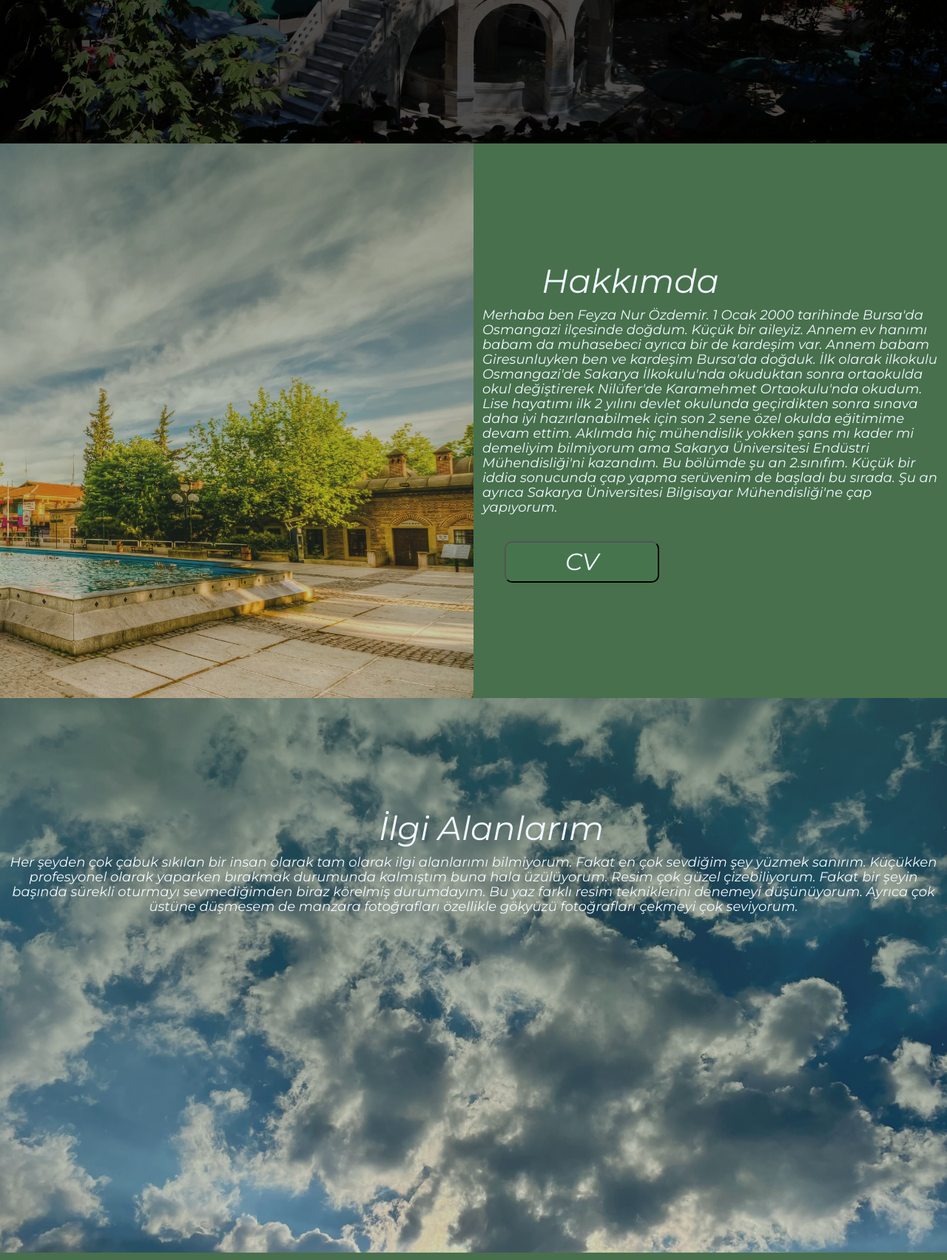
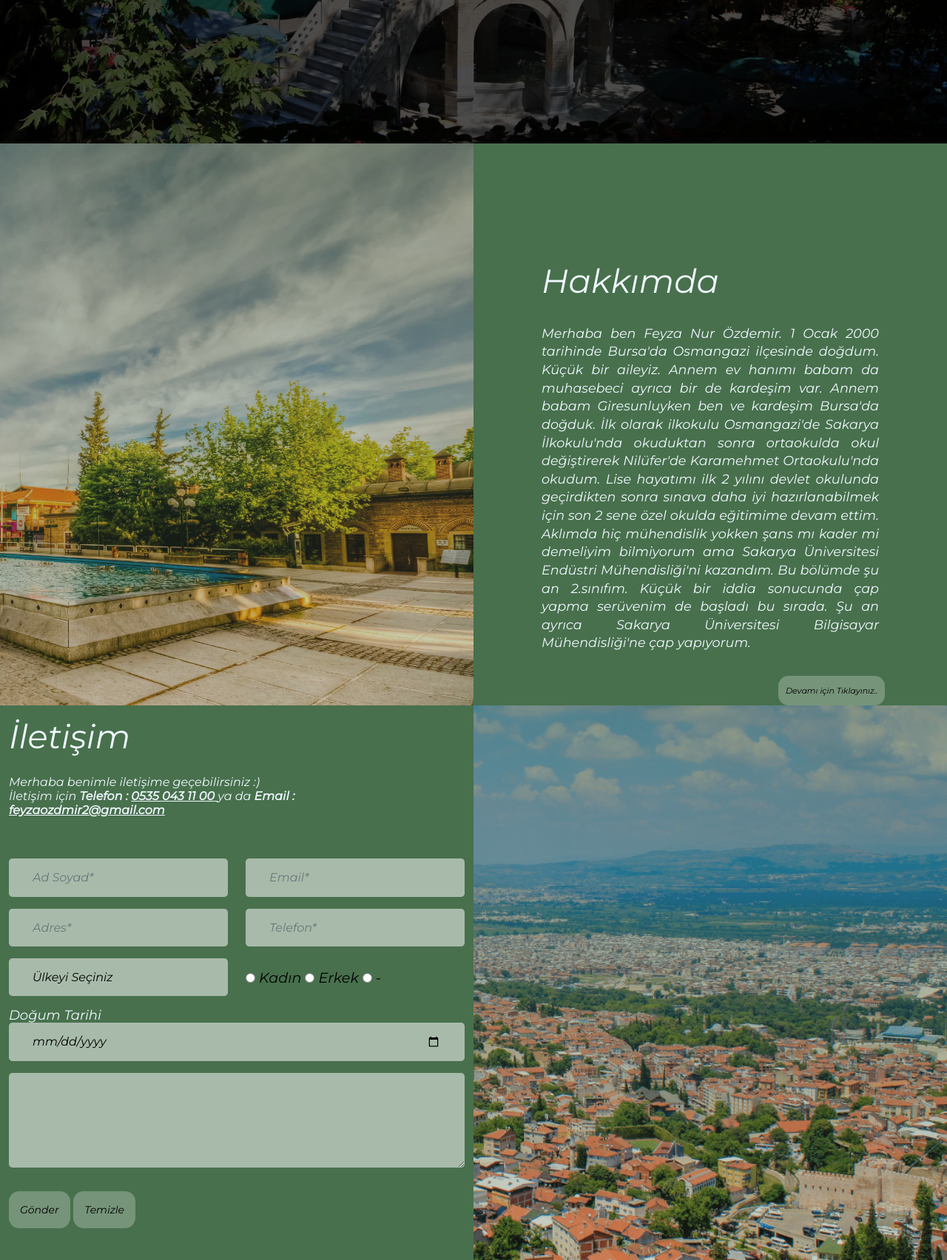
Before and after one commit to feyzaozdmir/Web-Teknolojileri, a PHP site: page / in a window 1280 px wide. Shown: the part 556-2260 px from the top of the page at 74% size. Run offline with PHP 8.4, Linux system fonts and the light colour scheme.

Commit message:
düzenleme
düzenleme

```diff
--- a/Proje/index.html
+++ b/Proje/index.html
@@ -40,7 +40,7 @@
                                 <div class="line"></div>
                             </li>
                             <li class="nav-item">
-                                <a class="nav-link" href="#">Hakkımda</a>
+                                <a class="nav-link" href="#about">Hakkımda</a>
                                 <div class="line"></div>
                             </li>
                             <li class="nav-item">
@@ -56,7 +56,7 @@
                                 <div class="line"></div>
                             </li>
                             <li class="nav-item">
-                                <a class="nav-link" href="#">İletişim</a>
+                                <a class="nav-link" href="#contact">İletişim</a>
                                 <div class="line"></div>
                             </li>
                             <li>
@@ -77,7 +77,7 @@
             <div class="col-xs-12 col-sm-6 col-lg-6 column-left">
 
             </div>
-            <div class="col-xs-12 col-sm-6 col-lg-6 column-rigt">
+            <div class="col-xs-12 col-sm-6 col-lg-6 column-right">
                 <h1 class="section-title">Hakkımda</h1>
                 <p class="paragraph">
                     Merhaba ben Feyza Nur Özdemir. 1 Ocak 2000 tarihinde Bursa'da
@@ -94,30 +94,133 @@
                     başladı bu sırada. Şu an ayrıca Sakarya Üniversitesi Bilgisayar
                     Mühendisliği'ne çap yapıyorum.
                 </p>
-                <button type="submit" class="cv-title">CV</button>
+                <button class="button"><span>Devamı için Tıklayınız.. </span></button>
             </div>
         </div>
     </div>
-    <div class="my-interets">
-        <div class="container-fluid" id="interets">
-            <div class= "row text-center">
-                <div class="">
-                    <h1 class="interets-section"> İlgi Alanlarım</h1>
-                    <p class="paragraph">
-                        Her şeyden çok çabuk sıkılan bir insan olarak tam olarak
-                        ilgi alanlarımı bilmiyorum. Fakat en çok sevdiğim şey yüzmek
-                        sanırım. Küçükken profesyonel olarak yaparken bırakmak
-                        durumunda kalmıştım buna hala üzülüyorum. Resim çok güzel
-                        çizebiliyorum. Fakat bir şeyin başında sürekli oturmayı
-                        sevmediğimden biraz körelmiş durumdayım. Bu yaz farklı resim
-                        tekniklerini denemeyi düşünüyorum. Ayrıca çok üstüne düşmesem de
-                        manzara fotoğrafları özellikle gökyüzü fotoğrafları çekmeyi çok
-                        seviyorum.
-                    </p>
+    <div class="container-fluid" id="contact">
+        <div class="row">
+            <div class="col-xs-12 col-sm-6 col-lg-6 contact-left">
+                <div class="text-left-block">
+                    <div class="left-center-text">
+                        <div class="left-center-part">
+                            <h2 class="contact-section">İletişim</h2>
+                            <p class="paragraph">
+                                Merhaba benimle iletişime geçebilirsiniz :) <br>
+                                İletişim için <strong>Telefon : </strong>
+                                <a href="#" class="phone-email-link"> 0535 043 11 00 </a>
+                                ya da <strong> Email : </strong>
+                                <a href="#" class="phone-email-link"> feyzaozdmir2@gmail.com </a>
+                            </p>
+
+                            <div class="row">
+                                <div class="col-xs-12 col-sm-12 col-lg-12">
+                                    <form action="index.html" id="contact-form" name="contact-form" method="POST"
+                                        data-name="Contact-form">
+                                        <div class="row">
+
+                                            <div class="col-xs-12 col-sm-6 col-lg-6">
+                                                <div class="form-group">
+                                                    <input type="text" id="name" class="form form-control"
+                                                        placeholder="Ad Soyad*" name="name" data-name="Ad Soyad "
+                                                        required>
+                                                </div>
+                                            </div>
+
+                                            <div class="col-xs-12 col-sm-6 col-lg-6">
+                                                <div class="form-group">
+                                                    <input type="email" id="email" class="form form-control"
+                                                        placeholder="Email*" name="email" data-name="Email" required>
+                                                </div>
+                                            </div>
+
+                                            <div class="col-xs-12 col-sm-6 col-lg-6">
+                                                <div class="form-group">
+                                                    <input type="text" id="adress" class="form form-control"
+                                                        placeholder="Adres*" name="adress" data-name="Adres" required>
+                                                </div>
+                                            </div>
+                                            <div class="col-xs-12 col-sm-6 col-lg-6">
+                                                <div class="form-group">
+                                                    <input type="tel" id="phone" class="form form-control"
+                                                        placeholder="Telefon*" name="phone" data-name="Telefon"
+                                                        required>
+                                                </div>
+                                            </div>
+
+                                            <div class="col-xs-12 col-sm-6 col-lg-6">
+                                                <div class="form-group">
+                                                    <select class="select form-control"
+                                                        aria-label="Default select example">
+                                                        <option selected>Ülkeyi Seçiniz</option>
+                                                        <option value="1">Türkiye</option>
+                                                        <option value="2">Almanya</option>
+                                                        <option value="3">Amerika Birleşik Devletleri</option>
+                                                        <option value="4">Fransa</option>
+                                                        <option value="5">Hollanda</option>
+                                                        <option value="6">İngiltere</option>
+                                                        <option value="7">İsveç</option>
+                                                        <option value="8">İtalya</option>
+                                                        <option value="9">Norveç</option>
+                                                        <option value="10">Polonya</option>
+                                                        <option value="11">Rusya</option>
+                                                    </select>
+                                                </div>
+                                            </div>
+
+                                            <div class="col-xs-12 col-sm-6 col-lg-6">
+                                                <div class="form-group">
+                                                    <div class="form-check">
+                                                        <input type="radio" name="gender"> Kadın
+                                                        <input type="radio" name="gender"> Erkek
+                                                        <input type="radio" name="gender"> -
+
+                                                    </div>
+
+                                                </div>
+                                            </div>
+
+                                            <div class="col-xs-12 col-sm-12 col-lg-12">
+                                                <div class="form-group">
+                                                    <label for="birthday">Doğum Tarihi</label>
+                                                    <input type="date" class="date form-control" id="birthday"
+                                                        class="form form-control" name="birthday">
+                                                </div>
+                                            </div>
+
+                                            <div class="col-xs-12 col-sm-12 col-lg-12">
+                                                <div class="form-group">
+                                                    <textarea id="text-aria" class="form textarea form-control"
+                                                        placeholder="Mesajınızı Yazınız.." name="message" data-name="Mesajınız "
+                                                        required>
+
+                                                    </textarea>
+                                                </div>
+
+                                            </div>
+
+                                            <div class="send-clear">
+                                                <button type="submit" onclick="alert('Gönderildi')" id="valid-form"
+                                                    class="send">Gönder</button>
+                                                <button type="reset" id="valid-form" class="clear">Temizle</button>
+                                            </div>
+
+
+
+                                        </div>
+                                    </form>
+                                </div>
+                            </div>
+
+
+                        </div>
+                    </div>
                 </div>
             </div>
+            <div class="col-xs-12 col-sm-6 col-lg-6 contact-right">
+
+            </div>
         </div>
-
     </div>
 
 
--- a/Proje/main.css
+++ b/Proje/main.css
@@ -25,7 +25,6 @@ a:hover + .line {
     width:100%;
     visibility: visible;
 }
-
 .header-background{
     position: static;
     display: block;
@@ -35,32 +34,25 @@ a:hover + .line {
     min-height: 750px;
     padding-bottom: 70px;
 
-    background-image: -webkit-gradient(linear, left top, left bottom), from( rgba(0,0,0, .7));
+
     background-image: linear-gradient(180deg, rgba(0, 0, 0, .7),rgba(0, 0, 0, .7)), url(1/2.jpg);
     background-size: auto, cover;
     flex-direction: column;
     white-space: normal;
     background-position:0px 0px, 100% 50% ;
     object-fit: normal;
-    -o-object-fit: normal;
     -ms-flex-direction: column;
-    -webkit-box-orient: vertical;
-    -webkit-box-direction: normal;
-    -webkit-flex-direction: column;
+
 }
 .sticky-nav{
     position: sticky;
-    position: -webkit-sticky;
     top: 0px;
     padding: 20px;
     z-index: 1;
-    -webkit-align-self: auto;
 
     -ms-flex-item-align: auto;
     -ms-grid-row-align: auto;
     align-self: auto;
-    -webkit-box-ordinal-group: 1;
-    -webkit-order: 0;
     -ms-flex-order: 0;
     order:0;
 
@@ -94,22 +86,20 @@ a:hover + .line {
 }
 .column-left{
     min-height: 750px;
-    background-image: -webkit-gradient(linear, left top, left bottom), from( rgba(62, 90, 66, 0.9));
     background-image: linear-gradient(180deg, rgba(62, 90, 66, 0.54),rgba(62, 78, 64, 0.25)), url(1/3.jpg);
     background-position:0px 0px, 100% 50% ;
     background-size: auto, cover;
     background-attachment: scroll,scroll;
     object-fit: cover;
-    -o-object-fit: cover;
 }
-.column-rigt .section-title{
+.column-right .section-title{
     margin-top: 80px;
     padding: 5rem 2rem 0rem 5rem;
     font-size: 2.8rem;
     color: aliceblue;
     font-weight: 500;
 }
-.coloumn-right .paragraph{
+.column-right .paragraph{
     margin-top: 15px;
     padding: 1rem 5rem 1rem 5rem ;
     font-size: 1.1rem;
@@ -117,29 +107,129 @@ a:hover + .line {
     line-height: 1.4;
     text-align: justify;
 }
-.column-rigt .cv-title{
-    background-color: rgba(68, 131, 76, 0.3);
-    color:aliceblue;
-    border-radius: 10px;
-    margin-top: 20px;
-    margin-left: 30px;
-    padding: 1rem 5rem 1rem 5rem;
-    font-size: 2rem;
+.button {
+    display: inline-block;
+    border-radius: 14px;
+    background-color: rgba(255, 255, 255, 0.25);
+    border: none;
+    font-size: 11px;
+    padding: 10px;
+    transition: all 0.5s;
+    cursor: pointer;
+    margin-left: 400px;
+
 }
-.my-interets{
+.button span {
+    cursor: pointer;
+    display: inline-block;
+    position: relative;
+    transition: 0.5s;
+}
+.button span:after {
+    content: '\00bb';
+    font-size: 25px;
+    position: absolute;
+    opacity: 0;
+    top: 0;
+    right: -20px;
+    transition: 0.5s;
+}
+.button:hover span {
+    padding-right: 25px;
+}
+.button:hover span:after {
+    opacity: 1;
+    right: 0;
+}
+.contact-right{
     min-height: 750px;
-    background-image: -webkit-gradient(linear, left top, left bottom), from( rgba(62, 90, 66, 0.9));
-    background-image: linear-gradient(180deg, rgba(62, 90, 66, 0.54),rgba(62, 78, 64, 0.25)), url(1/11.jpg);
+    background-image: linear-gradient(180deg, rgba(62, 90, 66, 0.54),rgba(62, 78, 64, 0.25)), url(1/4.png);
     background-position:0px 0px, 100% 50% ;
     background-size: auto, cover;
     background-attachment: scroll,scroll;
     object-fit: cover;
-    -o-object-fit: cover;
 }
-.interets-section{
-    margin-top: 70px;
-    padding: 5rem 2rem 0rem 5rem;
+.contact-section{
+    padding: 1rem 0rem 1rem 0rem;
     font-size: 2.8rem;
     color: aliceblue;
     font-weight: 500;
 }
+
+.contact-left .paragraph{
+    padding: 0rem 3rem 0rem 0rem;
+    font-size: 1rem;
+    line-height:1.2;
+}
+strong{
+    font-weight: 700;
+}
+.phone-email-link{
+    color: aliceblue;
+    font-weight: bold;
+}
+.phone-email-link:hover{
+    color:rgba(0, 0, 0, 0.349);
+}
+#contact-form{
+    margin-top: 40px;
+}
+#contact-form .form-control{
+    background: rgba(255, 255, 255, 0.527);
+    border: none;
+    border-radius: .3rem;
+    box-shadow: none;
+    font-weight: 300;
+    outline: medium none;
+    padding: 1rem 2rem;
+    font-size: 1rem;
+    line-height: 1.2;
+    height: auto;
+    width: 100%;
+    color:rgb(0, 0, 0);
+    margin-bottom:1rem;
+    transition: all .2s ease-in-out;
+    text-align: left;
+}
+#contact-form .form-control:hover,#contact-form .form-control:focus{
+    box-shadow: none;
+    background:rgba(255, 255, 255, 0.651) ;
+}
+#contact-form .form-check{
+    color:rgb(0, 0, 0);
+    padding: 1rem 0rem 1rem 0rem;
+    font-size: 1.2rem;
+    font-weight: 500;
+}
+#contact-form textarea.form-control{
+    min-height: 8rem;
+}
+.send{
+    margin: auto;
+    margin-top: 1rem;
+    display:inline-block;
+    border-radius: 14px;
+    background-color: rgba(255, 255, 255, 0.25);
+    border: none;
+    font-size: 14px;
+    padding: 15px;
+    transition: all 0.5s;
+
+}
+.send:hover{
+    color:rgba(255, 255, 255, 0.651);
+}
+.clear{
+    margin: auto;
+    margin-top: 1rem;
+    display: inline-block;
+    border-radius: 14px;
+    background-color: rgba(255, 255, 255, 0.25);
+    border: none;
+    font-size: 14px;
+    padding: 15px;
+    transition: all 0.5s;
+}
+.clear:hover{
+    color:rgba(255, 255, 255, 0.651);
+}
```
Also changed, not shown: Proje/control.js (added).
